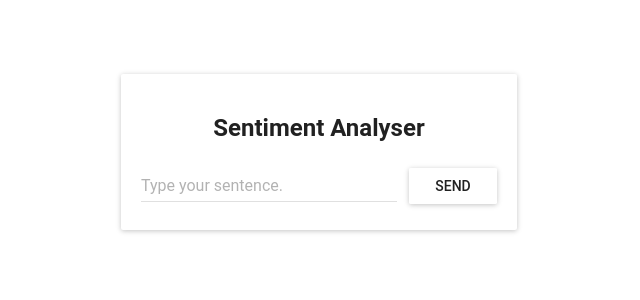
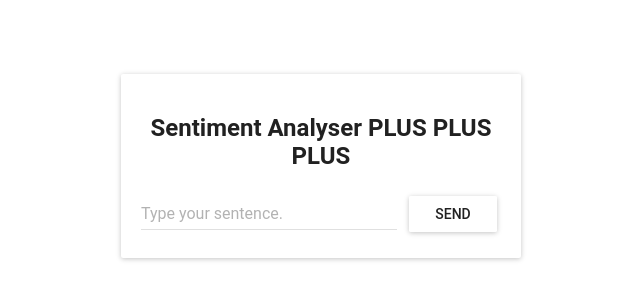
Before and after one commit to miketrenk/k8s-demo-sa-frontend, a React (Create React App) app: page / in a window 1280 px wide. Shown: the part 276-576 px from the top of the page, without its empty margins (319-959 px from the left). Built offline with nearby package versions, Linux system fonts and the light colour scheme.

Commit message:
Update App.js
updating per client request

```diff
--- a/src/App.js
+++ b/src/App.js
@@ -46,7 +46,7 @@ class App extends Component {
             <MuiThemeProvider>
                 <div className="centerize">
                     <Paper zDepth={1} className="content">
-                        <h2>Sentiment Analyser</h2>
+                        <h2>Sentiment Analyser PLUS PLUS PLUS</h2>
                         <TextField ref={ref => this.textField = ref} onKeyUp={this.onEnterPress.bind(this)}
                                    hintText="Type your sentence."/>
                         <RaisedButton  label="Send" style={style} onClick={this.analyzeSentence.bind(this)}/>
```
